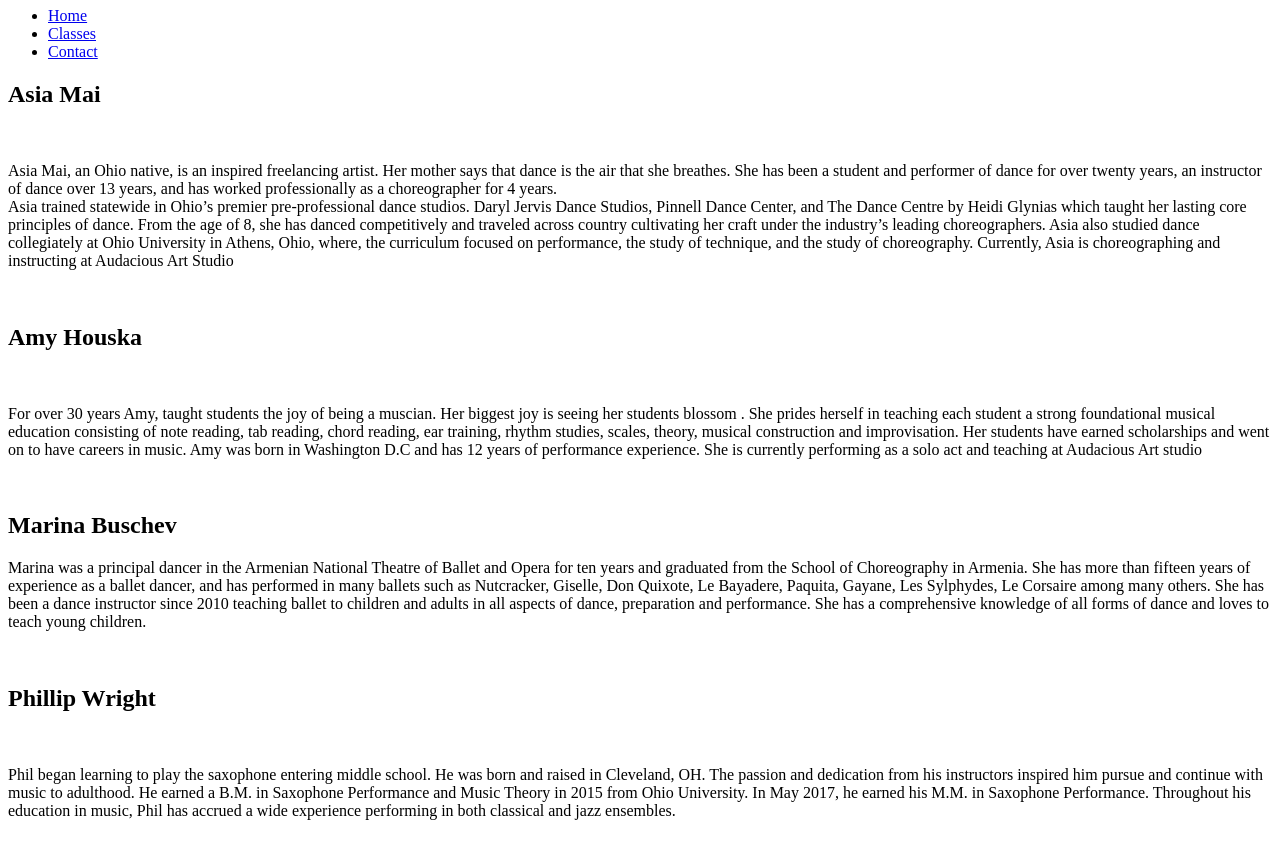
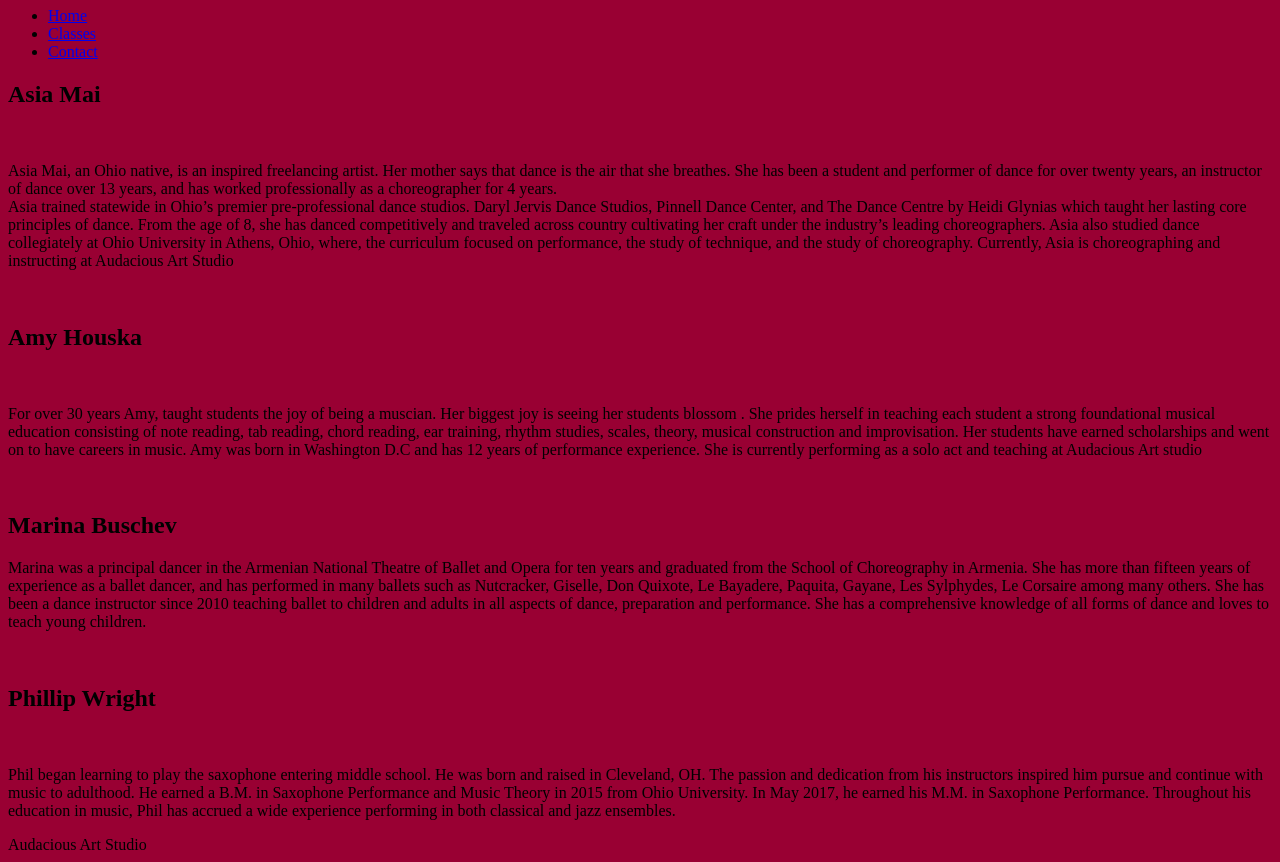
Before and after one commit to AsiaAnderson1/InteractiveInternetProgramming, a plain HTML site: page instructors.html in a window 1280 px wide. Shown: the part 73-935 px from the top of the page. Before the commit the page ends 909 px from the top, so only its background shows below. Drawn offline with Linux system fonts and the light colour scheme.

Commit message:
bgd color and round borders on instructor page

```diff
--- a/instructors.html
+++ b/instructors.html
@@ -1,5 +1,14 @@
 <!DOCTYPE html>
 <html>
+        <head><style>
+                body {
+                  background-color:#990033;
+                }
+               p {
+  border-style: round;
+  border-color: white;
+}
+                </style></head>
 <body>
 <header>
 <h1>Instructors at Audacious Art Studio</h1>
@@ -46,7 +55,7 @@
 
     </p>
 </section>
-<footer></footer>
+<footer>Audacious Art Studio</footer>
 
 
 </body>
```
Also changed, not shown: classes.html (+10 -5 lines), contact.html (+6 -1 lines), index.html (+6 -0 lines).
